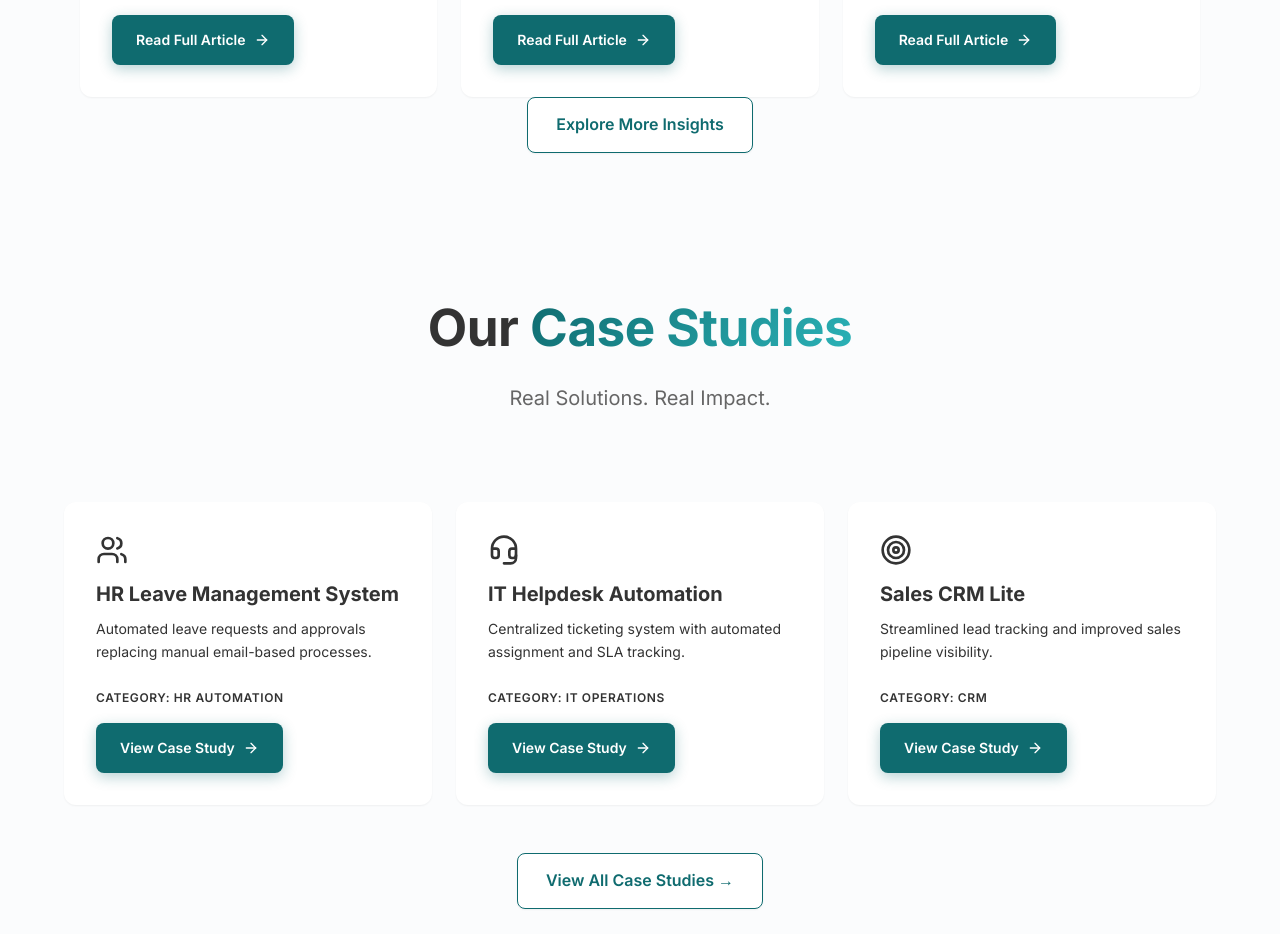
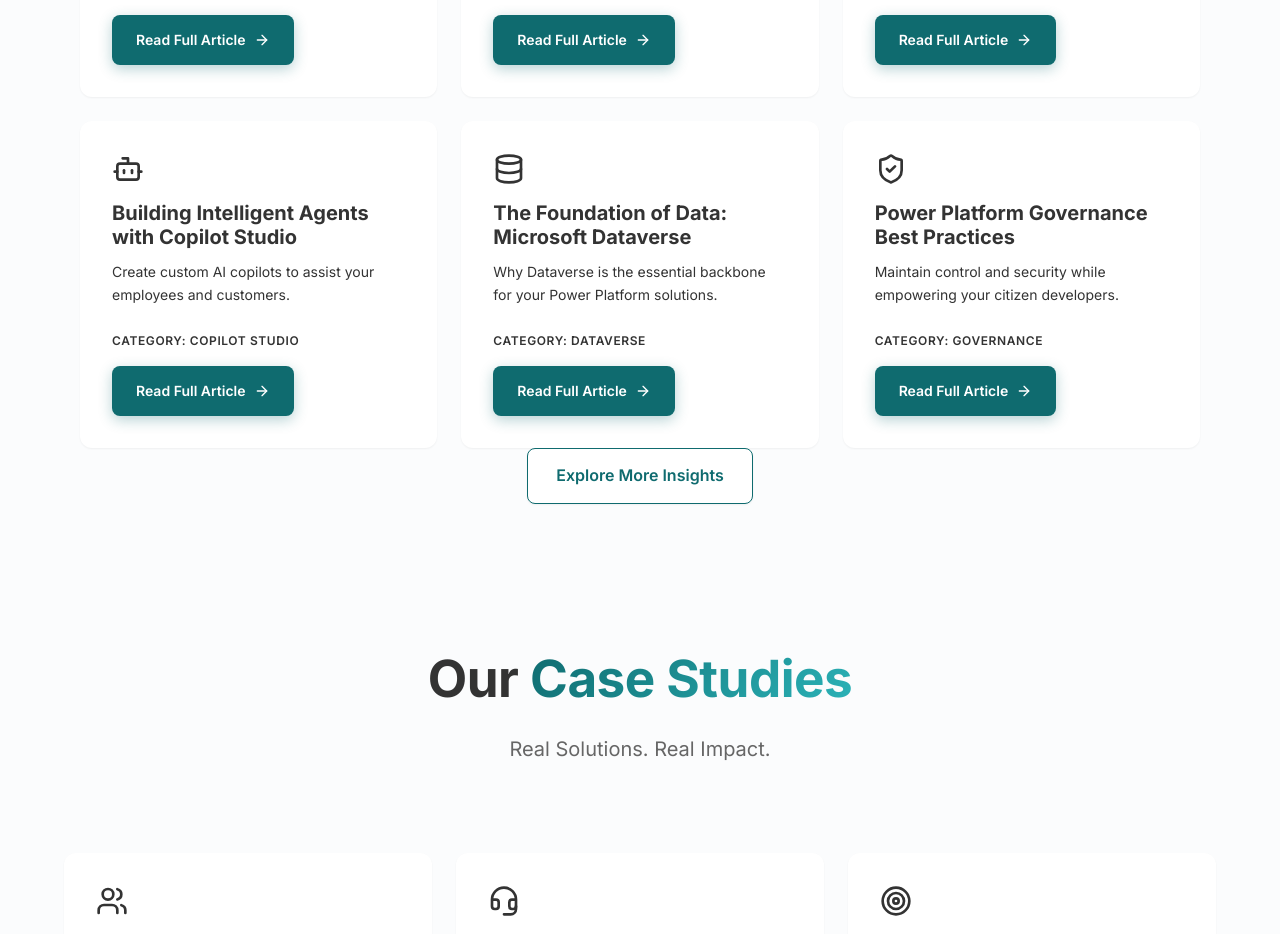
Before and after one commit to NITHINBEHARA/PowerPlatformGeeks, a React (Vite) app: page / in a window 1280 px wide. Shown: the part 4660-5594 px from the top of the page. Built offline with nearby package versions, Linux system fonts and the light colour scheme.

Commit message:
Display all case studies and blog posts on Home page and fix missing icon

```diff
--- a/src/pages/Home.jsx
+++ b/src/pages/Home.jsx
@@ -1,5 +1,5 @@
 import { Link } from 'react-router-dom';
-import { ArrowRight, ChevronRight, PlayCircle, BarChart, ShieldCheck, Database, LayoutTemplate, Briefcase, Clock, Zap, Timer, BarChart3, TrendingUp, Layers, Package, Anchor, Shield, Layout, RefreshCw, BarChart2, Globe, Sparkles, Code, Server, Activity, GraduationCap, CheckCircle2, Users, Headset, Target, UserPlus, ShoppingCart } from 'lucide-react';
+import { ArrowRight, ChevronRight, PlayCircle, BarChart, ShieldCheck, Database, LayoutTemplate, Briefcase, Clock, Zap, Timer, BarChart3, TrendingUp, Layers, Package, Anchor, Shield, Layout, RefreshCw, BarChart2, Globe, Sparkles, Code, Server, Activity, GraduationCap, CheckCircle2, Users, Headset, Target, UserPlus, ShoppingCart, Bot } from 'lucide-react';
 import './Home.css';
 import './ImpactSections.css';
 import { useEffect, useState, useRef } from 'react';
@@ -369,7 +369,7 @@
           />
 
           <div className="grid grid-cols-1 md:grid-cols-2 lg:grid-cols-3 gap-6">
-            {blogPosts.slice(0, 3).map((post) => (
+            {blogPosts.map((post) => (
               <div
                 key={post.id}
                 className="bg-white rounded-xl border border-color p-8 shadow-sm flex flex-col h-full items-start text-left hover:shadow-lg transition-all duration-300 hover:-translate-y-1"
@@ -422,7 +422,7 @@
           />
 
           <div className="grid grid-cols-1 md:grid-cols-2 lg:grid-cols-3 gap-6">
-            {caseStudiesData.slice(0, 3).map((cs, idx) => (
+            {caseStudiesData.map((cs, idx) => (
               <RevealSection key={cs.id} className={`case-study-card-wrapper delay-${idx * 100 > 500 ? 500 : idx * 100}`}>
                 <div
                   className="bg-white rounded-xl border border-color p-8 shadow-sm flex flex-col h-full items-start text-left hover:shadow-lg transition-all duration-300 hover:-translate-y-1"
```
